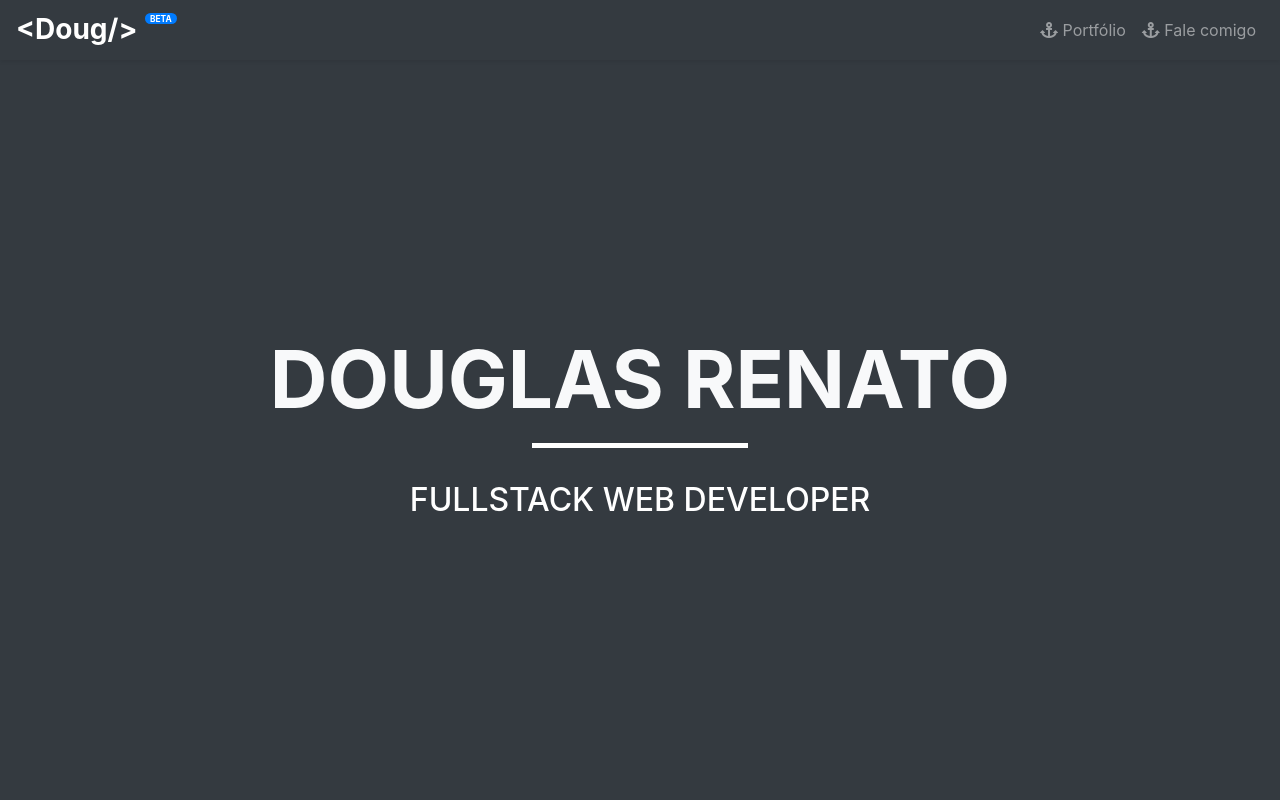
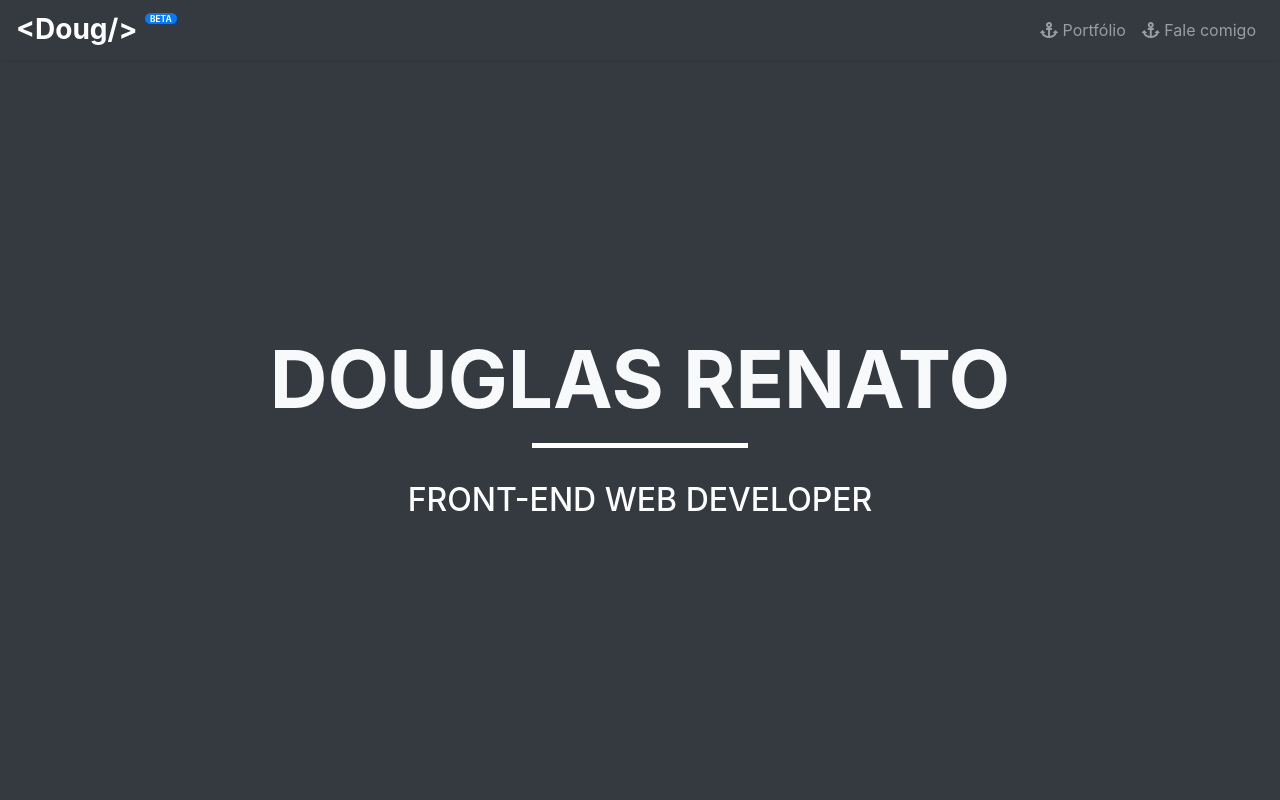
Before and after one commit to DouglasRenato/portfolio, a plain HTML site: page index.html in a window 1280 px wide. Shown: the top 800 px of the page. Drawn offline with nearby package versions, Linux system fonts and the light colour scheme.

Commit message:
title correction

```diff
--- a/index.html
+++ b/index.html
@@ -49,7 +49,7 @@
         </strong>
       </h1>
       <hr class="col-3" style="border-top: 0.37rem solid #fff;">
-      <h2 class="text-white pt-3">Fullstack Web Developer</h2>
+      <h2 class="text-white pt-3">Front-End Web Developer</h2>
     </div>
   </section>
 
```
